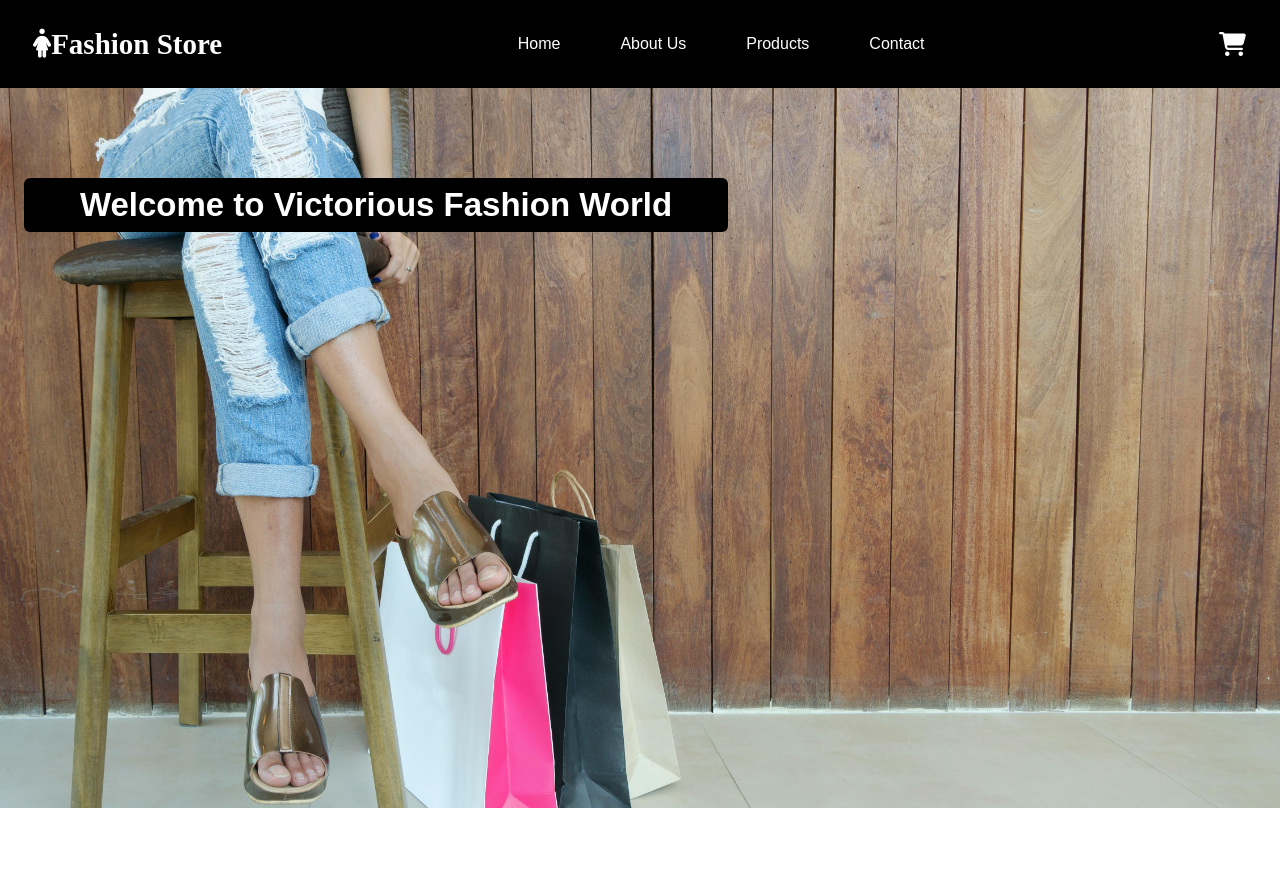
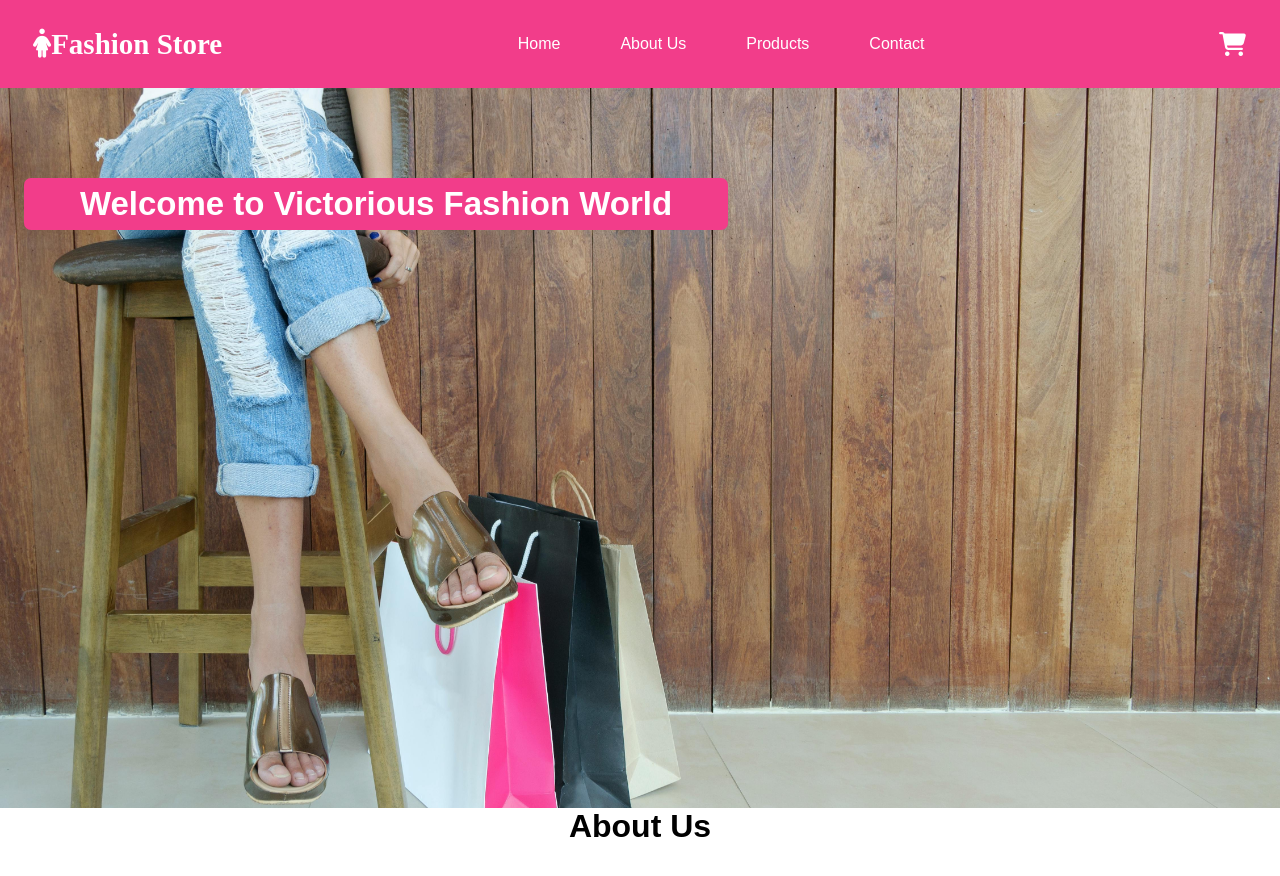
Before and after one commit to UceeCode/My-react-app, a React (Create React App) app: page / in a window 1280 px wide. Shown: the top 876 px of the page. Before the commit the page ends 808 px from the top, so only its background shows below. Built offline with nearby package versions, Linux system fonts and the light colour scheme.

Commit message:
Changed background color

```diff
--- /dev/null
+++ b/src/About.js
@@ -0,0 +1,9 @@
+const About = () => {
+    return (
+        <div className="about_us">
+            <h1>About Us</h1>
+        </div>
+     );
+}
+
+export default About;
--- a/src/App.js
+++ b/src/App.js
@@ -1,6 +1,7 @@
 
 import Navbar from './Navbar'
 import Home from './Home'
+import About from './About'
 
 
 function MyComponent() {
@@ -9,6 +10,7 @@ function MyComponent() {
       <Navbar />
       <div className="content">
         <Home />
+        <About />
       </div>
     </div>
   );
--- a/src/index.css
+++ b/src/index.css
@@ -10,7 +10,7 @@
 .navbar{
   height: 11vh;
   width: 100%;
-  background-color: black;
+  background-color: #f23d8a;
   display: flex;
   justify-content: space-between;
   align-items: center;
@@ -46,10 +46,14 @@
   font-size: 33px;
   width: 55%;
   text-align: center;
-  padding: 8px;
-  border-radius: 6px;
+  padding: 7px;
+  border-radius: 7px;
   position: relative;
   top: 90px;
   left: 24px;
-  background-color: black;
+  background-color: #f23d8a;
 }
+.about_us{
+  height: 100vh;
+  text-align: center;
+}
```
